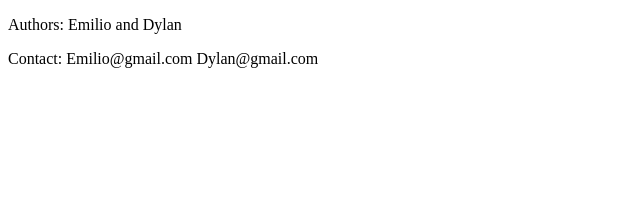
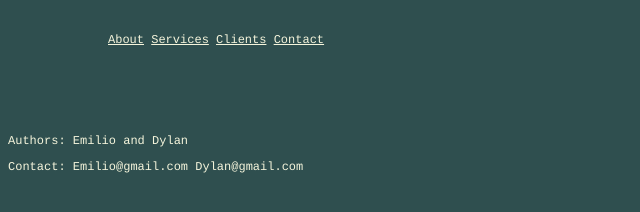
Before and after one commit to emilioiturbide/COSC224-Lab01, a plain HTML site: page index.html in a window 1280 px wide. Shown: the whole page, without its empty margins (0-640 px from the left). Drawn offline with Linux system fonts and the light colour scheme.

Commit message:
I have added a css file and a link to it in the index file. Please review and confirm additions

```diff
--- a/index.html
+++ b/index.html
@@ -3,10 +3,16 @@
 <head>
     <meta charset="UTF-8">
     <meta name="viewport" content="width=device-width, initial-scale=1.0">
+    <link rel="stylesheet" type="text/css" href="styles.css">
     <title>Index</title>
 </head>
 <body>
-
+<div class="sidenav">
+    <a href="#">About</a>
+    <a href="#">Services</a>
+    <a href="#">Clients</a>
+    <a href="#">Contact</a>
+    </div>
 </body>
 <footer>
     <p>Authors: Emilio and Dylan</p>
--- /dev/null
+++ b/styles.css
@@ -0,0 +1,33 @@
+body {
+    background-color:darkslategrey;
+    color:beige;
+    font-family:courier;
+    font-size:12px;
+}
+h1{
+    color:darkseagreen;
+}
+a:link {
+    color:beige;
+}
+a:visited{
+    color:dimgray;
+}
+a:hover {
+    color:moccasin;
+}
+#sidenav{
+    text-align: center;
+    margin-bottom: 20px;
+    padding: 20px;
+    width: 175px;
+    height: 175px;
+    margin: auto;
+}
+div {
+    padding-top: 50px;
+    padding-right: 30px;
+    padding-bottom: 50px;
+    padding-left: 80px;
+    padding: 25px 50px 75px 100px;
+  }
```
